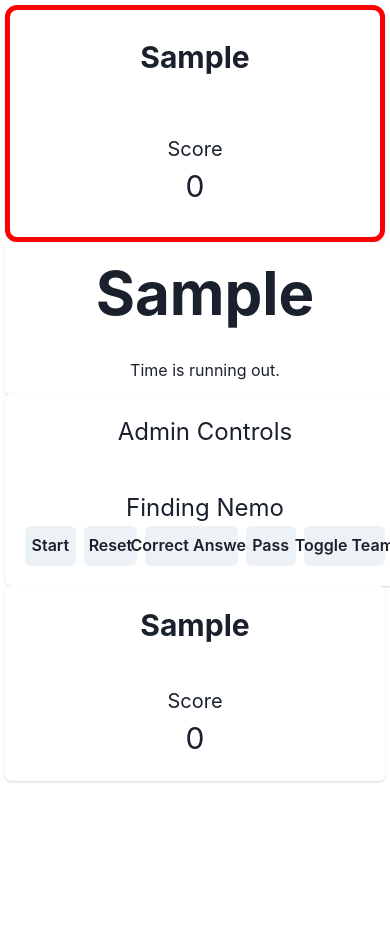
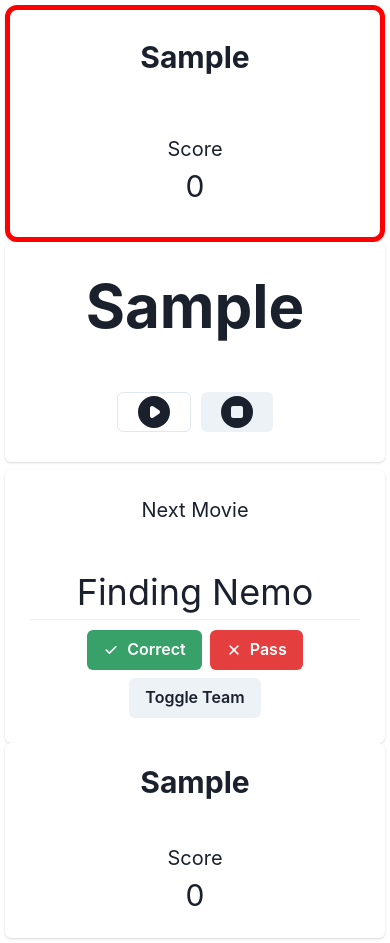
Before and after one commit to ananta-lamichhane/dumbcharades, a React (Create React App) app: page / in a window 390 px wide. Both pictures are taken after typing "Sample", "Sample", "Sample", "Sample", "Sample", "Sample" into the empty fields and a click on the button "Submit". Before the commit the page ends 844 px from the top, so only its background shows below. Built offline with nearby package versions, Linux system fonts and the light colour scheme.

Commit message:
bugfixes, responsive design

```diff
--- a/src/components/Timer/timer.js
+++ b/src/components/Timer/timer.js
@@ -1,8 +1,8 @@
-import { Card, CardHeader, Heading, CardFooter,
-        CardBody, Text, Button, SimpleGrid, HStack } from "@chakra-ui/react"
+import { Flex, Card, CardHeader, Heading, CardFooter,
+        Divider,VStack, CardBody, Text, Button, SimpleGrid, HStack } from "@chakra-ui/react"
 import { useEffect, useState } from "react"
 
-import { HiStar } from "react-icons/hi"
+import { HiStar, HiCheck, HiX, HiPlay, HiPause, HiStop  } from "react-icons/hi"
 import { englishMovies, Films, nepaliMovies } from "../../data/films"
 
 //pull this from form later
@@ -73,37 +73,48 @@ const TimerCard = (props) =>{
 
 
   return(
-    <div>
-    <SimpleGrid templateColumns='repeat(auto-fill, minmax(400px, 1fr))'>
-    <Card size={"sm"}>
+    <VStack
+    width={{base: "100%", md: "33%"}} >
+      <Card
+        padding={"5px"}
+        minWidth={"100px"}
+        width="100%"
+        >
         <CardHeader>
           <Heading fontSize={"6xl"} size='lg'> {
             counter
           } </Heading>
         </CardHeader>
         <CardBody>
-        <Text>Time is running out.</Text>
+          <Button margin={"5px"} variant={"outline"} onClick={()=>{
+                toggleTimer()
+                  }}>{pause?<HiPlay size={"40px"} />:<HiPause size={"40px"} />}
+          </Button>
+          <Button margin={"5px"} onClick={
+                ()=>{
+                  passed?resetCounter(PASSTIME):resetCounter(GAMETIME)
+
+                  stopTimer()
+                  }
+                }>
+                {<HiStop size={"40px"} />}
+              </Button>
+
         </CardBody>
 
       </Card>
       {
-    <Card>
+      <Card padding={"5px"} minWidth={"100px"} width="100%">
         <CardHeader>
-        <Text fontSize={"2xl"}>Admin Controls</Text>
+          <Text fontSize={"xl"}>Next Movie</Text>
         </CardHeader>
         <CardBody>
-        <Text fontSize={"2xl"}>{gameState["nextMovie"]}</Text>
-
+            <Text fontSize={"4xl"}>{gameState["nextMovie"]}</Text>
+            <Divider></Divider>
+            <VStack marginTop={"10px"}>
               <HStack>
-        <Button onClick={()=>{
-         toggleTimer()
-          }}>{pause?"Start":"Pause"}</Button>
-        <Button onClick={()=>{
-          resetCounter(GAMETIME)
-
-          }}>Reset</Button>
-        <Button onClick={()=>{
-
+              <Button leftIcon={<HiCheck></HiCheck>} colorScheme={"green"} onClick={
+                ()=>{
                   let newScore = 0
                   let addScore = 0
                   if(passed){
@@ -115,7 +126,8 @@ const TimerCard = (props) =>{
                   if(gameState["currentTeam"] === "team1"){
                     newScore = (gameState["team1Score"] + addScore)
                     let nextMovie = getRandomMovie()
-            setGameState(gameState =>({
+                    setGameState(gameState =>(
+                        {
                         ...gameState,
                         ["team1Score"]: newScore,
                         ["currentTeam"]: "team2",
@@ -123,22 +135,28 @@ const TimerCard = (props) =>{
                       }
                     ))
                   }else{
-
                     newScore = gameState["team2Score"] + addScore
-            setGameState(gameState =>({
+                    setGameState(gameState =>(
+                      {
                         ...gameState,
                         ["team2Score"]: newScore,
                         ["currentTeam"]: "team1",
                         ["nextMovie"]: getRandomMovie()
                       }
-            ))
+                      )
+                    )
                   }
 
                   resetCounter(GAMETIME)
                   stopTimer()
 
-        }}>Correct Answer</Button>
-        <Button onClick={()=>{
+                }}>
+                Correct
+              </Button>
+
+            <Button leftIcon={<HiX></HiX>} colorScheme={"red"} onClick={ () =>
+              {
+                if(!passed){
                   resetCounter(PASSTIME)
                   stopTimer()
                   setPassed(true)
@@ -151,17 +169,47 @@ const TimerCard = (props) =>{
                       ["currentTeam"]: "team2"
                     }
                     ))
-            setPassed(true)
                   }else{
                     setGameState(gameState =>({
                       ...gameState,
                       ["currentTeam"]: "team1"
                     }
                     ))
-            setPassed(true)
+                  }
+                }else{
+                  setPassed(false)
+                  resetCounter(GAMETIME)
+                  if(gameState["currentTeam"] === "team1"){
+
+                    setGameState(gameState =>({
+                      ...gameState,
+                      ["currentTeam"]: "team2",
+                      ["nextMovie"]: getRandomMovie()
+                    }
+                    ))
+                  }else{
+                    setGameState(gameState =>({
+                      ...gameState,
+                      ["currentTeam"]: "team1",
+                      ["nextMovie"]: getRandomMovie()
+                    }
+                    ))
                   }
 
-        }}>Pass</Button>
+                }
+
+
+              }
+
+              }>
+              {
+                passed?"Wrong": "Pass"
+              }
+
+            </Button>
+            </HStack>
+            <HStack>
+
             <Button onClick={
                 ()=>{
                   if(gameState["currentTeam"] === "team1"){
@@ -181,15 +229,19 @@ const TimerCard = (props) =>{
 
                   }
                 }
-        }>Toggle Team</Button>
+              }>
+              Toggle Team
+            </Button>
           </HStack>
+
+            </VStack>
+
 
 
         </CardBody>
       </Card>
       }
-    </SimpleGrid>
-    </div>
+    </VStack>
 )
 }
 
```
Lines whose indentation alone changed are shown as unchanged.
